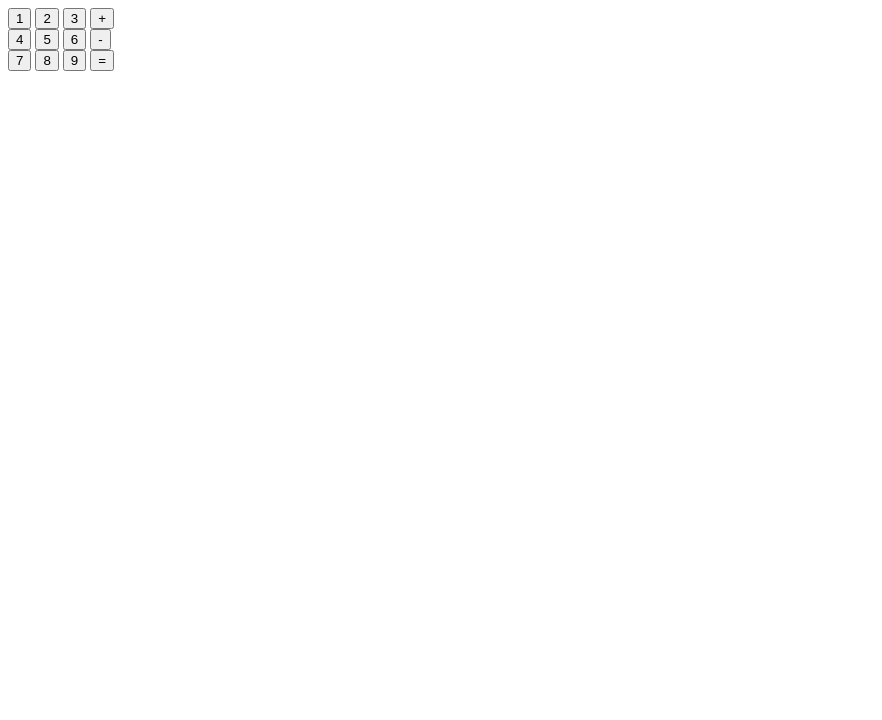
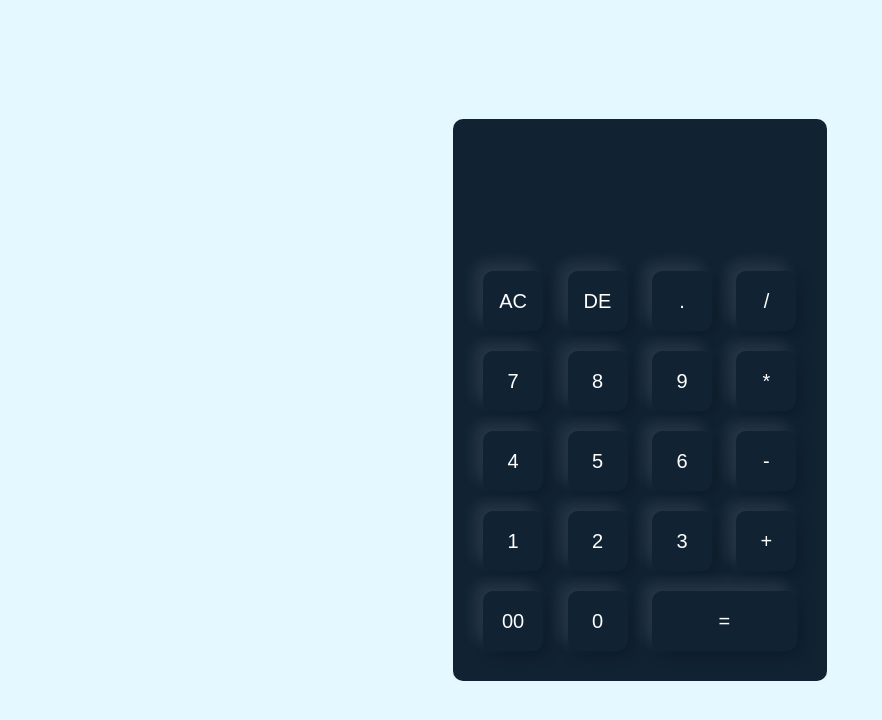
Before and after one commit to RahmanMeparambil/JS_Programs, a plain HTML site: page JsCourse_BySuperSimpleDev/calculator.html in a window 1280 px wide. Shown: the whole page, without its empty margins (0-882 px from the left). Drawn offline with Linux system fonts and the light colour scheme.

Commit message:
Calculator added

```diff
--- a/JsCourse_BySuperSimpleDev/calculator.html
+++ b/JsCourse_BySuperSimpleDev/calculator.html
@@ -4,23 +4,101 @@
     <meta charset="UTF-8">
     <meta name="viewport" content="width=device-width, initial-scale=1.0">
     <title>Calculator</title>
+    <style>
+        body{
+            margin:0;
+            padding:0;
+            font-family: Arial, Helvetica, sans-serif;
+            box-sizing: border-box;
+        }
+        .session{
+            width:100%;
+            height:100vh;
+            background-color: #e3f9ff;
+            display:flex;
+            align-items: center;
+            justify-content: center;
+        }
+        .calculator {
+            background-color: #123;
+            padding:20px;
+            border-radius: 10px;
+
+        }
+        .calculator form input{
+            border:0;
+            outline: 0;
+            width:60px;
+            height:60px;
+            border-radius: 10px;
+            background:transparent;
+            box-shadow: -8px -8px 15px rgba(255, 255, 255, 0.1),5px 5px 15px rgba(0,0,0,0.2);
+            font-size:20px;
+            color:#fff;
+            cursor:pointer;
+            margin:10px;
+        }
+        form .display{
+            display: flex;
+            justify-content: flex-end;
+            margin:20px 0;
+        }
+        form .display input{
+            text-align: right;
+            flex:1;
+            font-size:45px;
+            box-shadow:none;
+        }
+        form input.equal{
+            width:145px;
+        }
+
+    </style>
 </head>
 <body>
-    <button class="b1">1</button>
-    <button class="b2">2</button>
-    <button class="b3">3</button>
-    <button class="badd">+</button>
-    <br>
-    <button class="b4">4</button>
-    <button class="b5">5</button>
-    <button class="b6">6</button>
-    <button class="bsub">-</button>
-    <br>
-    <button class="b7">7</button>
-    <button class="b8">8</button>
-    <button class="b9">9</button>
-    <button class="bequal">=</button>
-    <p class="display" id="display"></p>
-    <script src="calculator.js"></script>
+
+    <div class="session">
+        <div class="calculator">
+            <form>
+                <div class="display">
+                    <input type="text"  name="display" >
+                </div>
+                <div>
+                    <input type="button" value="AC" onclick="display.value=''">
+                    <input type="button" value="DE" onclick="display.value=String(display.value).slice(0,-1)">
+                    <input type="button" value="."  onclick="display.value +=value">
+                    <input type="button" value="/"  onclick="display.value +=value">
+                </div>
+
+                <div>
+                    <input type="button" value="7" onclick="display.value+=value">
+                    <input type="button" value="8" onclick="display.value +=value">
+                    <input type="button" value="9" onclick="display.value +=value">
+                    <input type="button" value="*" onclick="display.value +=value">
+                </div>
+
+                <div>
+                    <input type="button" value="4" onclick="display.value +=value">
+                    <input type="button" value="5" onclick="display.value +=value">
+                    <input type="button" value="6" onclick="display.value +=value">
+                    <input type="button" value="-" onclick="display.value +=value">
+                </div>
+                <div>
+                    <input type="button" value="1" onclick="display.value +=value">
+                    <input type="button" value="2" onclick="display.value +=value">
+                    <input type="button" value="3" onclick="display.value +=value">
+                    <input type="button" value="+" onclick="display.value +=value">
+                </div>
+                <div>
+                    <input type="button" value="00" onclick="display.value +=value">
+                    <input type="button" value="0" onclick="display.value +=value">
+                    <input type="button" value="=" class="equal" onclick="display.value =eval(display.value)">
+                </div>
+            </form>
+
+        </div>
+
+    </div>
+
 </body>
 </html>
```
